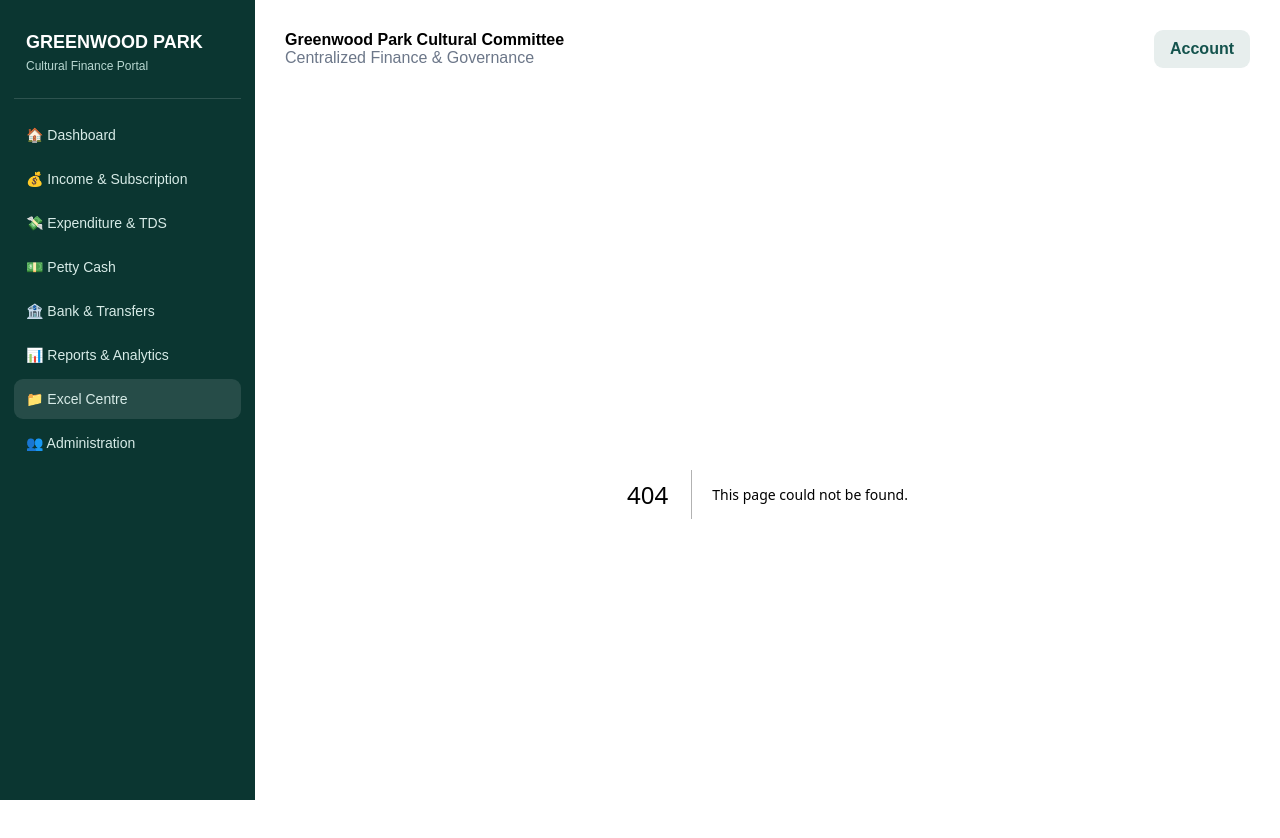
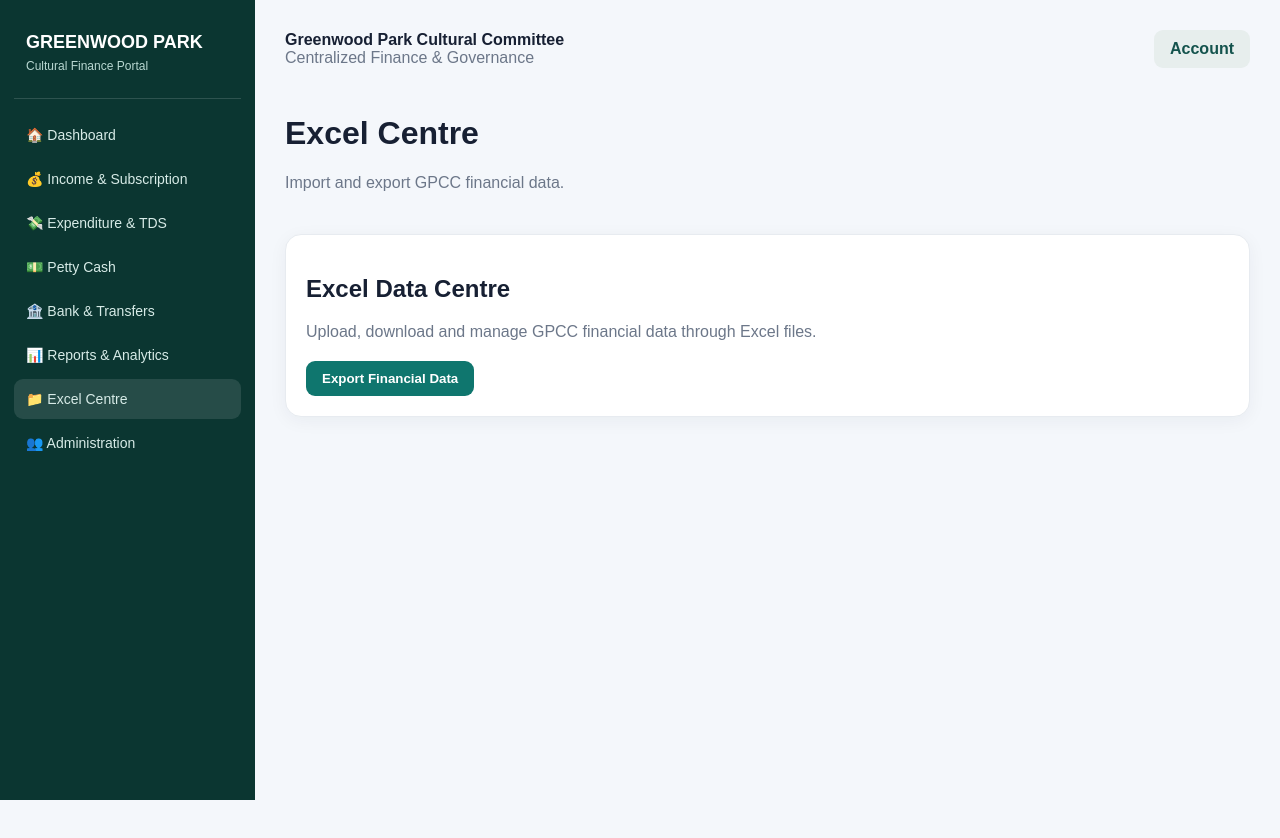
Before and after one commit to AngirasModak/GPCC_APP, a Next.js app: page /excel in a window 1280 px wide. Before the commit this address had no page. Shown: the top 838 px of the page. After the commit the page ends 800 px from the top, so only its background shows below. Built offline with nearby package versions, Linux system fonts and the light colour scheme.

Commit message:
Fix missing sidebar routes

```diff
--- /dev/null
+++ b/app/excel/page.tsx
@@ -0,0 +1,29 @@
+export default function ExcelCentrePage() {
+  return (
+    <div>
+      <div className="pageHead">
+        <div>
+          <h1>Excel Centre</h1>
+          <p className="muted">
+            Import and export GPCC financial data.
+          </p>
+        </div>
+      </div>
+
+      <div className="card">
+        <h2>Excel Data Centre</h2>
+
+        <p className="muted">
+          Upload, download and manage GPCC financial data
+          through Excel files.
+        </p>
+
+        <div style={{ marginTop: 20 }}>
+          <button className="btn">
+            Export Financial Data
+          </button>
+        </div>
+      </div>
+    </div>
+  );
+}
```
Also changed, not shown: app/administration/page.tsx (added, +24 -0 lines), app/reports/page.tsx (added, +22 -0 lines), app/bank-transfers/page.tsx (renamed from app/bank/page.tsx).
